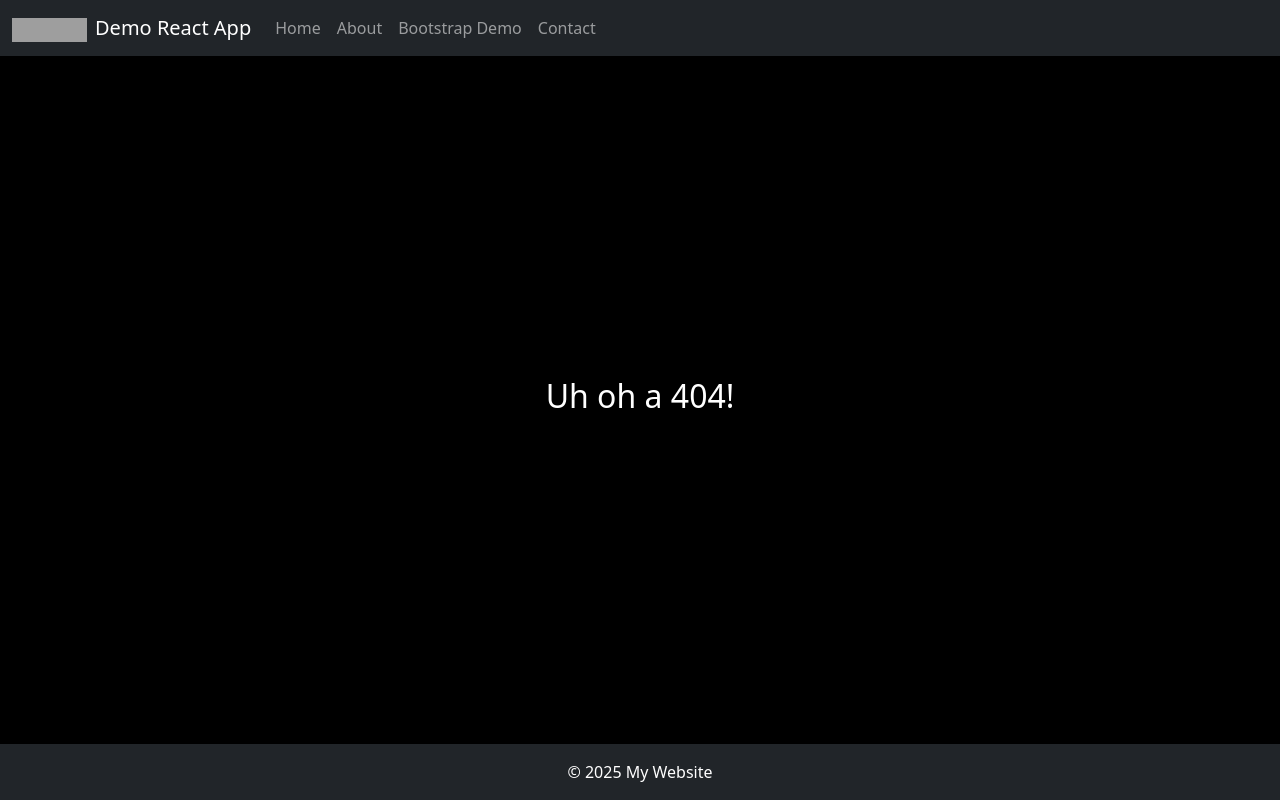
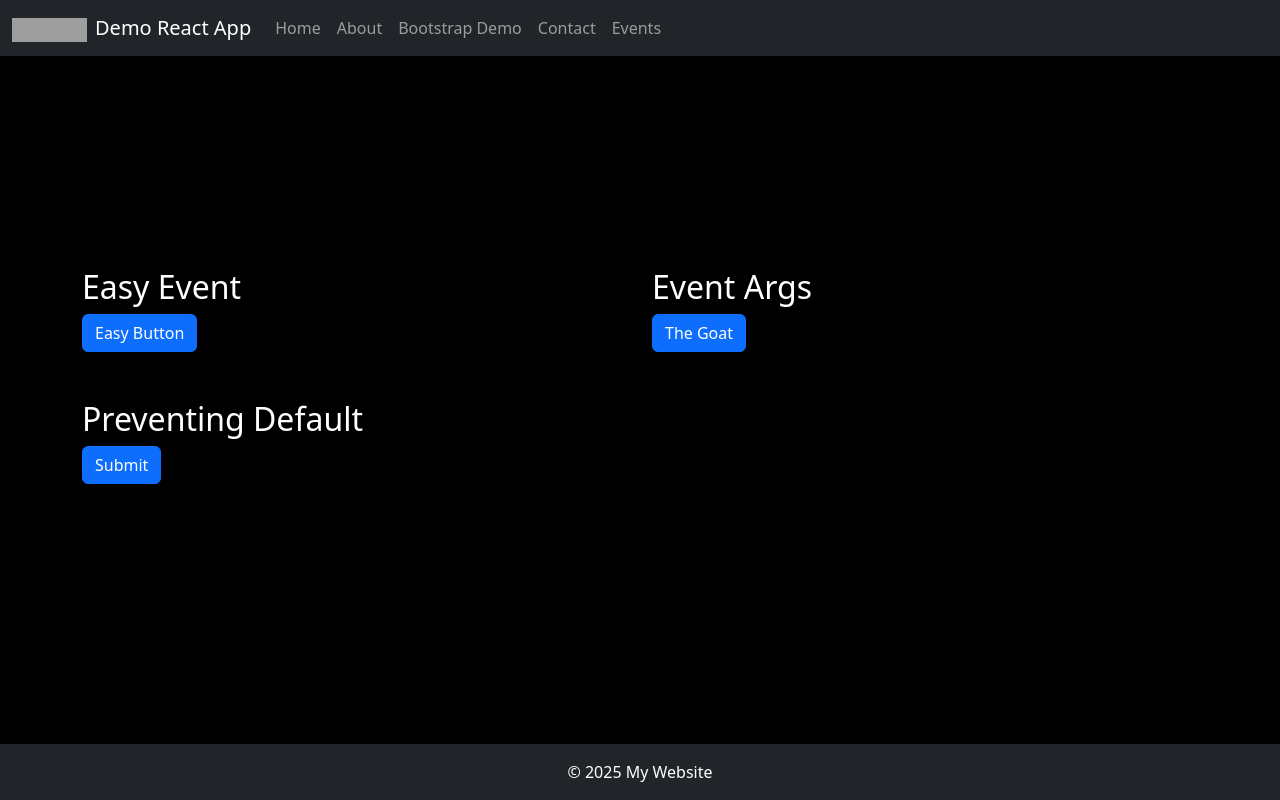
Before and after one commit to cfahim/uvu_cs3660_react, a React (Vite) app: page /events in a window 1280 px wide. Before the commit this address had no page. Built offline with nearby package versions, Linux system fonts and the light colour scheme; grey boxes are pictures that could not be loaded.

Commit message:
added Events page

```diff
--- a/src/App.jsx
+++ b/src/App.jsx
@@ -3,6 +3,7 @@ import ReactHome from './pages/ReactHome';
 import About from './pages/About';
 import NotFound from './pages/NotFound';
 import BootStrap from './pages/BootStrap';
+import Events from './pages/Events';
 
 
 function App() {
@@ -11,6 +12,7 @@ function App() {
         <Route path="/" element={<ReactHome />} />
         <Route path="/about" element={<About />} />
         <Route path="/bootstrap" element={<BootStrap />} />
+        <Route path="/events" element={<Events />} />
         <Route path="*" element={<NotFound />} />
       </Routes>
   );
--- /dev/null
+++ b/src/pages/Events.jsx
@@ -0,0 +1,68 @@
+import React from "react";
+import MainLayout from "./layouts/MainLayout";
+
+
+const EasyButton = () => {
+    const handleClick = (event) => {
+        alert("That was easy!");
+        console.log(event); // Logs a SyntheticEvent, not a native DOM event
+        console.log(event.nativeEvent); // Accesses the original native event
+    };
+
+    return (
+        <button className="btn btn-primary" onClick={handleClick}>Easy Button</button>
+    );
+}
+
+const EventArgsButton = ({ name, age }) => {
+    const handleClick = (event, name, age) => {
+        alert(`Hello from ${name}! You are ${age} years old.`);
+    };
+
+    return <button className="btn btn-primary" onClick={(e) => handleClick(e, name, age)}>The Goat</button>;
+}
+
+const EventPreventDefault = () => {
+    const handleSubmit = (event) => {
+        event.preventDefault(); // Prevents page reload
+        alert("Form Submitted!");
+    };
+
+    return (
+        <form onSubmit={handleSubmit}>
+            <button className="btn btn-primary" type="submit">Submit</button>
+        </form>
+    );
+}
+
+const preventContextMenu = (event) => {
+    event.preventDefault();
+    alert("Right Click Disabled!");
+}
+
+const Events = () => {
+    return (
+        <MainLayout title="Eventing | MyPage">
+            <div className="container">
+                <div className="row">
+                    <div className="col">
+                        <h2>Easy Event</h2>
+                        <EasyButton />
+                    </div>
+                    <div className="col">
+                        <h2>Event Args</h2>
+                        <EventArgsButton name="Helen Mirren THE GOAT" age="79" />
+                    </div>
+                </div>
+                <div className="row py-5">
+                    <div className="col" onContextMenu={preventContextMenu}>
+                        <h2>Preventing Default</h2>
+                        <EventPreventDefault />
+                    </div>
+                </div>
+            </div>
+        </MainLayout>
+    );
+};
+
+export default Events;
--- a/src/pages/MainNav.jsx
+++ b/src/pages/MainNav.jsx
@@ -47,6 +47,11 @@ const MainNav = () => {
                                 Contact
                             </Link>
                         </li>
+                        <li className="nav-item">
+                            <Link className="nav-link" to="/events">
+                                Events
+                            </Link>
+                        </li>
                     </ul>
                 </div>
             </div>
```
